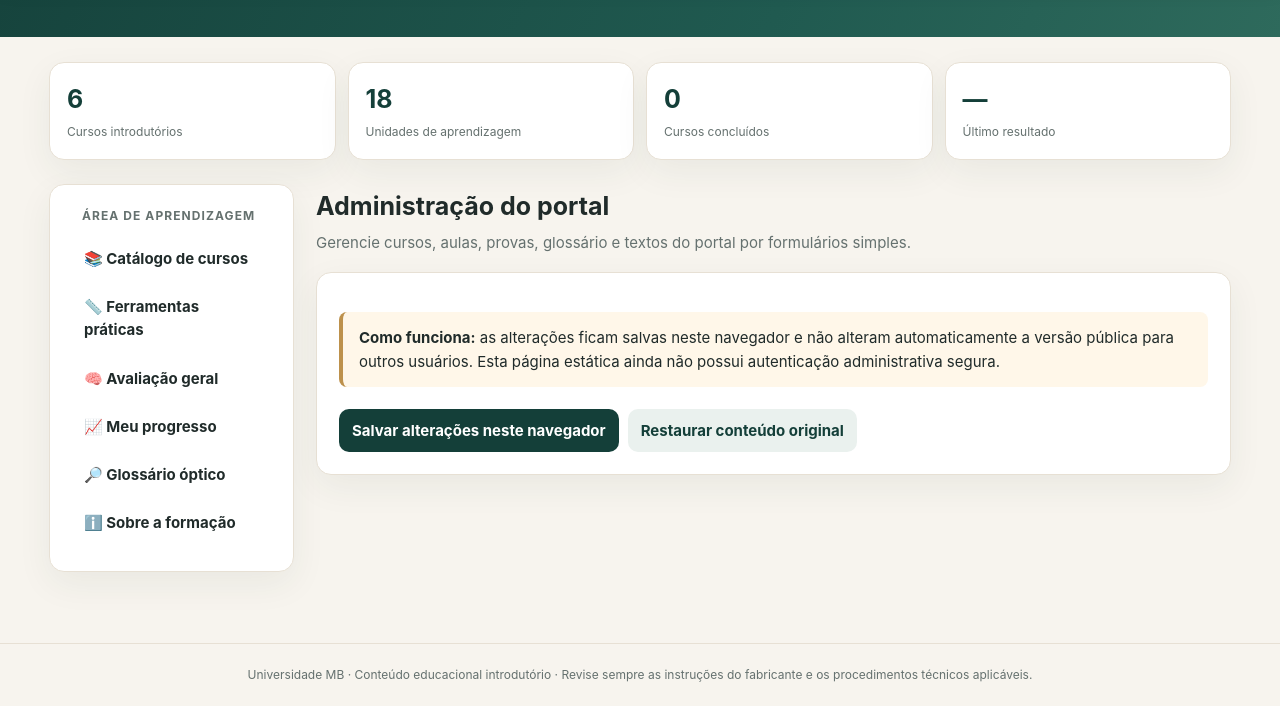
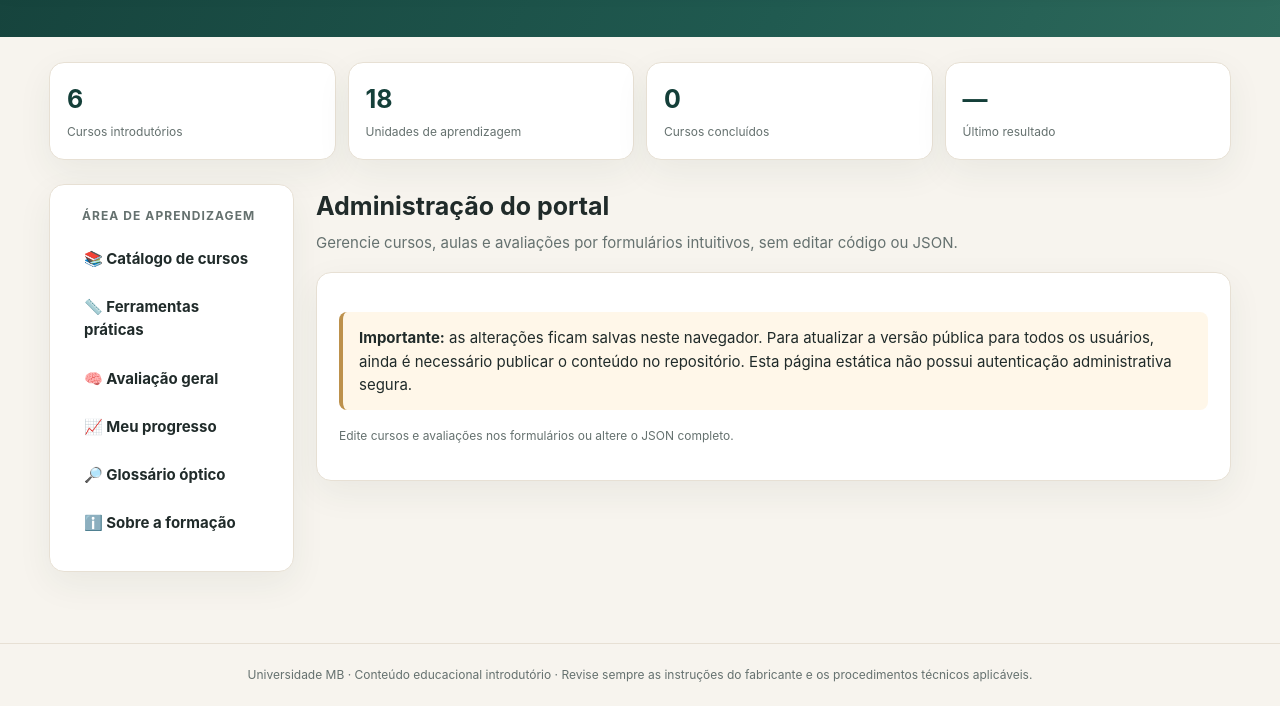
Before and after one commit to enatneuroeducacao-glitch/universidade-mb, a plain HTML site: page index.html in a window 1280 px wide. Both pictures are taken after a click on the button "⚙ Administração". Shown: the part 456-1162 px from the top of the page. Drawn offline with Linux system fonts and the light colour scheme.

Commit message:
Hide raw JSON editor and streamline administration portal

```diff
--- a/index.html
+++ b/index.html
@@ -25,13 +25,7 @@
 <section id="view-progress" class="hidden"><div class="section-head"><div><h2>Meu progresso</h2><p>Os dados desta versão ficam salvos neste navegador.</p></div><button class="secondary" id="resetProgress">Reiniciar progresso</button></div><div class="panel"><h3>Resumo de aprendizagem</h3><div class="progressbar"><span id="overallBar"></span></div><p id="overallText" class="muted">Você ainda não concluiu cursos.</p><div id="progressList" class="lesson-list"></div></div></section>
 <section id="view-glossary" class="hidden"><div class="section-head"><div><h2>Glossário óptico</h2><p>Termos frequentes na rotina de uma ótica.</p></div><input class="search" id="glossarySearch" placeholder="Buscar termo…"></div><div class="panel" id="glossaryList"></div></section>
 <section id="view-about" class="hidden"><div class="section-head"><div><h2>Sobre a formação</h2><p>Aprendizagem prática, responsável e orientada ao cliente.</p></div></div><div class="panel content"><h3>Objetivo</h3><p>A Universidade MB é um ambiente de apoio à formação de equipes de óptica. O conteúdo apresenta conceitos introdutórios para melhorar a comunicação com clientes, o entendimento de produtos e os cuidados no atendimento.</p><h3>Limites profissionais</h3><p>Os materiais são educacionais e não substituem a avaliação de profissional habilitado, a prescrição emitida por profissional competente, a conferência técnica das lentes ou os procedimentos exigidos pela legislação aplicável. Não diagnostique doenças oculares nem altere prescrições por conta própria.</p><h3>Certificação</h3><p>Esta versão inicial não emite certificado profissional nem representa curso reconhecido por órgão regulador. Uma futura certificação deverá ter critérios, carga horária, identificação do aluno, avaliação e regras de emissão definidos.</p><h3>Como usar</h3><ul><li>Estude cada curso e revise os exemplos.</li><li>Faça a avaliação ao final de cada trilha.</li><li>Pratique medidas somente com equipamentos apropriados e supervisão quando necessária.</li><li>Confirme orientações específicas de lentes com fornecedores e laboratórios.</li></ul></div></section>
-<section id="view-admin" class="hidden">
-<div class="section-head"><div><h2>Administração do portal</h2><p>Gerencie cursos, aulas, provas, glossário e textos do portal por formulários simples.</p></div></div>
-<div class="panel"><div class="callout"><b>Como funciona:</b> as alterações ficam salvas neste navegador e não alteram automaticamente a versão pública para outros usuários. Esta página estática ainda não possui autenticação administrativa segura.</div>
-<div id="adminMessage" role="status" aria-live="polite" class="callout hidden"></div>
-<div id="adminEditor"></div>
-<div style="display:flex;gap:9px;flex-wrap:wrap;margin-top:22px"><button class="primary" id="adminApply">Salvar alterações neste navegador</button><button class="secondary" id="adminReset">Restaurar conteúdo original</button></div>
-</div></section>
+<section id="view-admin" class="hidden"><div class="section-head"><div><h2>Administração do portal</h2><p>Gerencie cursos, aulas e avaliações por formulários intuitivos, sem editar código ou JSON.</p></div></div><div class="panel"><div class="callout"><b>Importante:</b> as alterações ficam salvas neste navegador. Para atualizar a versão pública para todos os usuários, ainda é necessário publicar o conteúdo no repositório. Esta página estática não possui autenticação administrativa segura.</div><div id="courseEditor"></div><div class="field hidden"><label for="adminContent">Dados internos</label><textarea id="adminContent" rows="18"></textarea></div><div class="hidden"><button id="adminApply"></button><button id="adminExport"></button><input id="adminImportFile" type="file"><button id="adminReset"></button></div><p id="adminMessage" role="status" aria-live="polite" class="tagline"></p></div></section>
 <section id="view-lesson" class="hidden"><button class="secondary back" id="backCourses">← Voltar ao catálogo</button><div class="panel content" id="lessonContent"></div></section>
 </main></div></div><footer>Universidade MB · Conteúdo educacional introdutório · Revise sempre as instruções do fabricante e os procedimentos técnicos aplicáveis.</footer>
 <script>
```
